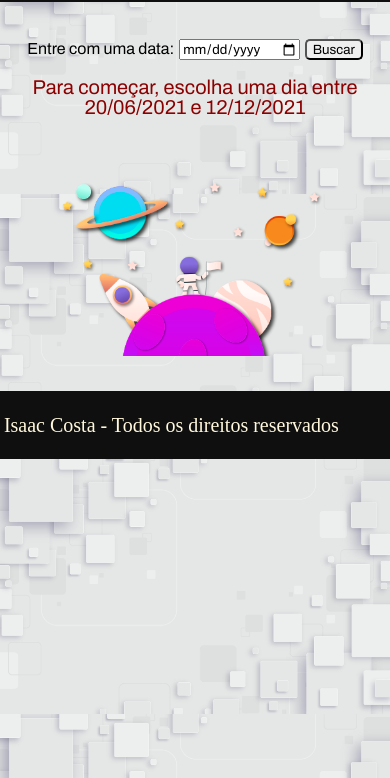
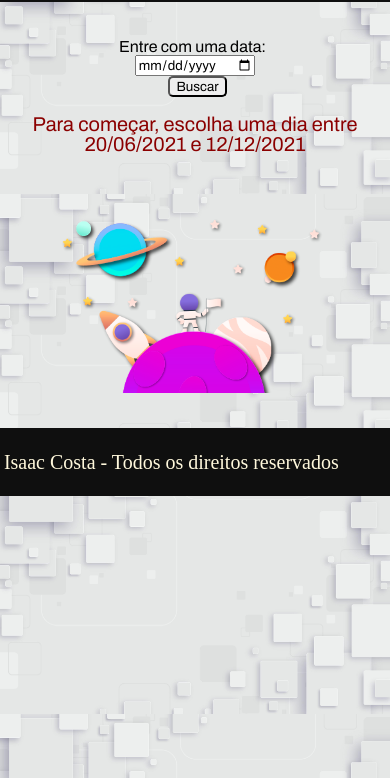
Before and after one commit to systemilc/projetonasa, a plain HTML site: page index.html in a window 390 px wide. Shown: the part 66-844 px from the top of the page. Drawn offline with nearby package versions, Linux system fonts and the light colour scheme.

Commit message:
ajustado alinhamento e coluna mobile

```diff
--- a/css/style_mobile.css
+++ b/css/style_mobile.css
@@ -19,6 +19,14 @@
         width: 50%;
         text-align: center;
 
+    }
+
+    .input_botao{
+        display: flex;
+        flex-direction: column;
+        justify-content: center;
+        align-items: center;
+        padding: 2px;
     }
 
     .icones{
```
